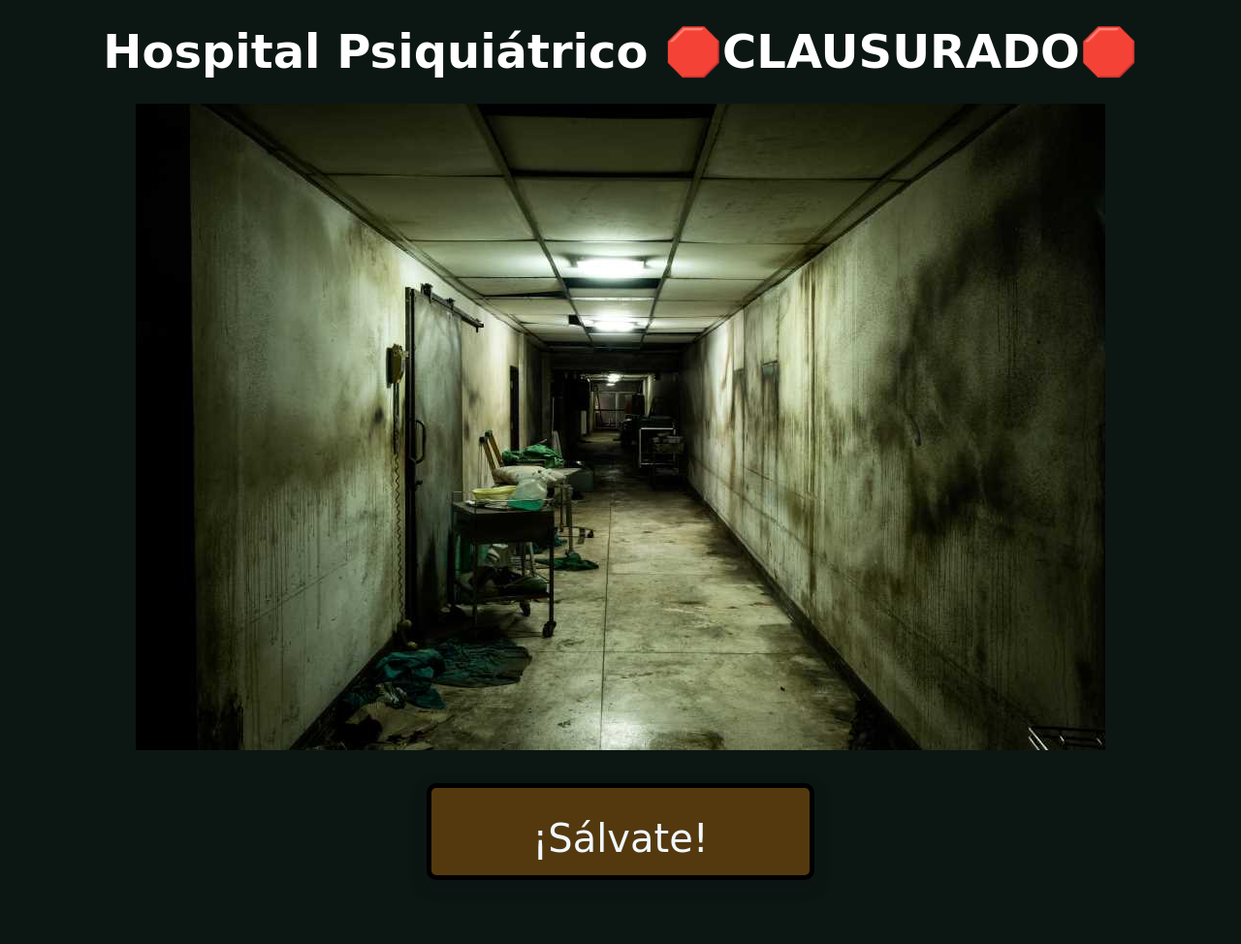
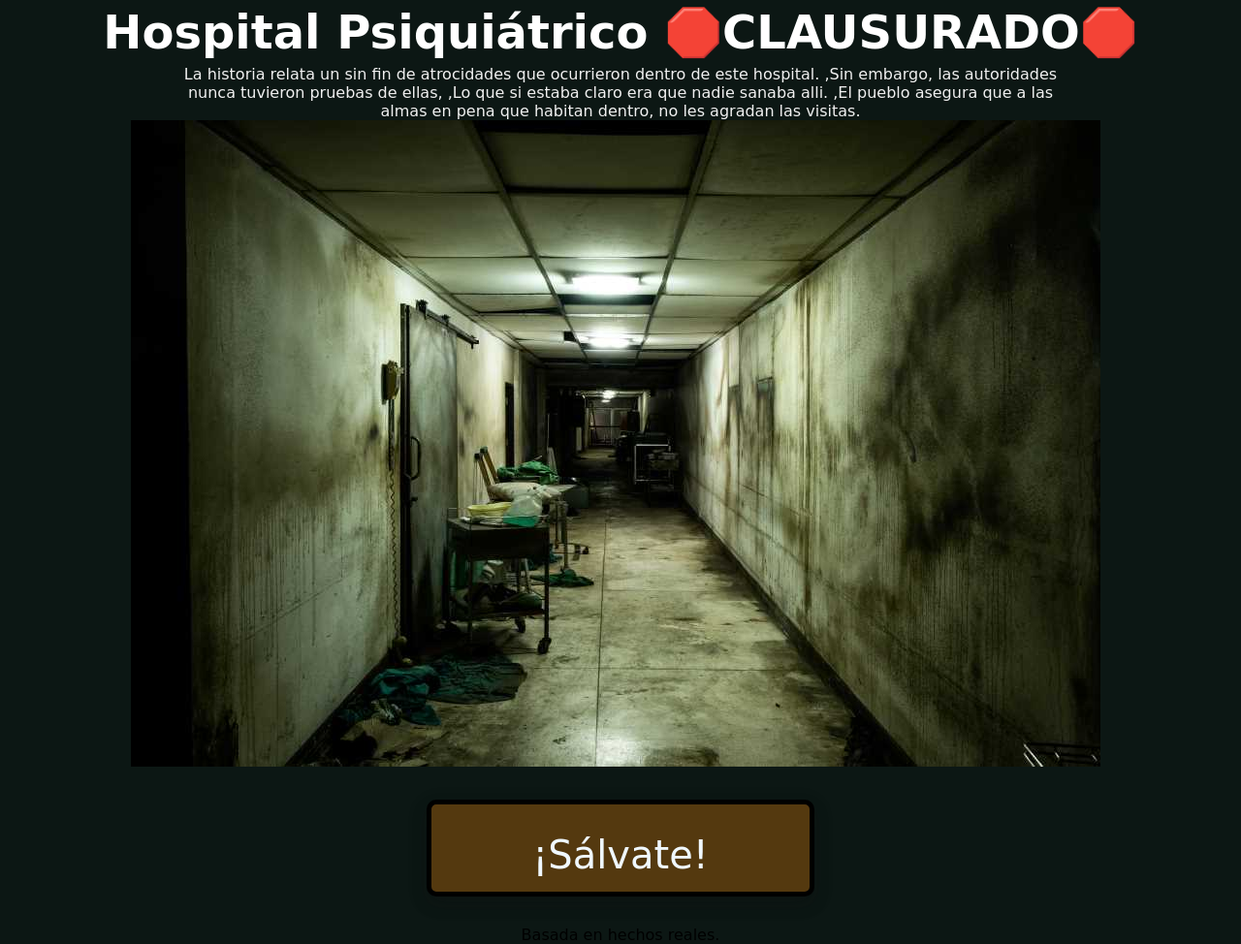
Before and after one commit to GBGiulianaBejarano/proyectofinal-JS-Bejarano, a plain HTML site: page index.html in a window 1280 px wide. Shown: the whole page at 97% size. Before the commit the page ends 938 px from the top, so only its background shows below. Drawn offline with Linux system fonts and the light colour scheme; some packages are replaced by stand-ins of ours; a script that the page names is missing; a web font is replaced by a local one.

Commit message:
proyectojs

```diff
--- a/css/style.css
+++ b/css/style.css
@@ -24,12 +24,6 @@ body {
 p{
     margin: 0 10px;
 }
-
-/* div {
-    display: flex;
-    align-items: center;
-    justify-content: center;
-} */
 
 .iframe {
     height: 100vh;
@@ -64,7 +58,7 @@ h1 {
     text-align: center;
     justify-content: center;
     color: white;
-    margin: 25px;
+    margin: 5px;
     font-family: 'Hanalei Fill', cursive;
 }
 
@@ -81,3 +75,28 @@ button {
     font-family: 'Hanalei Fill', cursive;
     border-radius: 40px;
 }
+
+.content {
+    display: flex;
+    flex-direction: column;
+    align-items: center;
+    justify-content: center;
+    text-align: center;
+    margin: auto;
+}
+
+.image {
+    margin-right: 10px;
+}
+
+#history {
+    display: flex;
+    flex-direction: column;
+    justify-content: center;
+    align-items: center;
+    text-align: center;
+    color: #f0f0f0;
+    margin: 0 180px;
+    align-items: center;
+    z-index: 2;
+}
--- a/index.html
+++ b/index.html
@@ -18,8 +18,11 @@
     </header>
 
     <main>
-        <div>
-            <img src="./css/callejon-abandonado-hospital-psiquiatrico.jpg" alt="hospiPsiquiatricoo">
+        <div class="content">
+            <div id="history"></div>
+            <div class="image">
+                <img src="./css/callejon-abandonado-hospital-psiquiatrico.jpg" alt="hospiPsiquiatricoo">
+            </div>
         </div>
     </main>
 
@@ -33,6 +36,8 @@
     </section>
 
     <div id="creador"></div>
+    <div id="final"></div>
+
 
     <script src="./js/main.js">
 
--- a/js/main.js
+++ b/js/main.js
@@ -18,6 +18,21 @@ function mostrarTexto(texto, callback) {
         callback();
     }, 4000);
 }
+
+    function historia () {
+        const introduccion = [
+            "La historia relata un sin fin de atrocidades que ocurrieron dentro de este hospital. ",
+            "Sin embargo, las autoridades nunca tuvieron pruebas de ellas, ",
+            "Lo que si estaba claro era que nadie sanaba alli. ",
+            "El pueblo asegura que a las almas en pena que habitan dentro, no les agradan las visitas.",
+        ];
+
+        for (let intro of introduccion) {
+            document.querySelector('#history').innerHTML = introduccion;
+        }
+    }
+
+    historia();
 
 
 function mostrarOpciones(opciones, callback) {
@@ -57,19 +72,19 @@ function mostrarOpciones(opciones, callback) {
 
 function iniciarJuego() {
     reproducirAudio();
-    mostrarTexto("Despertaste en un hospital abandonado. No recuerdas cómo llegaste. Sientes que algo te observa. Te asustas y empiezas a correr.", () => {
-        mostrarOpciones("Ves 2 caminos. Elije:\n1 - Izquierda \n2 - Al frente",
+    mostrarTexto("Despertaste en el hospital abandonado ######. No recuerdas cómo llegaste. Sientes que algo te observa. Te asustas y empiezas a correr.", () => {
+        mostrarOpciones("Ves 2 caminos. Elige:\n1 - Izquierda \n2 - Al frente",
             (eleccion) => {
                 if (eleccion === '1') {
                     mostrarTexto("Llegaste a una habitación sin salida. Lo que te seguía te encontró, te masticó los brazos y te desangraste 💀. Muerte muy dolorosa.", () => {
                         mostrarTexto("Juego finalizado \n Gracias por jugar - Fin", () => { });
                     });
                 } else if (eleccion === '2') {
-                    mostrarTexto("Corres rápidamente hacia el frente intentando perder aquello que te sigue, solo viste su sombra, eso no es humano. \n Ves una escalera \n1 - Subís \n2 - Bajas", () => {
-                        mostrarOpciones("Ingresa tu elección", (eleccion) => {
+                    mostrarTexto("Corres rápidamente hacia el frente intentando perder aquello que te sigue, solo viste su sombra, eso no es humano. ", () => {
+                        mostrarOpciones("\n Ves una escalera \n1 - Subís \n2 - Bajas", (eleccion) => {
                             if (eleccion === '1') {
-                                mostrarTexto("Subiste sin mirar atrás y llegaste a un nuevo pasillo, hay 2 puertas \n\n Elije una: \n1 - Puerta roja  \n2 - Puerta verde", () => {
-                                    mostrarOpciones("Ingresa tu elección", (eleccion) => {
+                                mostrarTexto("Subiste sin mirar atrás y llegaste a un nuevo pasillo", () => {
+                                    mostrarOpciones("hay 2 puertas \n\n Elige una: \n1 - Puerta roja  \n2 - Puerta verde", (eleccion) => {
                                         if (eleccion === '1') {
                                             mostrarTexto("Ingresas y encuentras una ventana rota, sus vidrios están por todo el piso.", () => {
                                                 mostrarTexto("Lo que te seguía quiso avalanzarse sobre ti y cortarte la garganta, pero tu pronta reacción te dio la ventaja...", () => {
@@ -84,8 +99,8 @@ function iniciarJuego() {
                                                 });
                                             });
                                         } else if (eleccion === '2') {
-                                            mostrarTexto("Vas a la derecha, la puerta está trabada desde dentro, te alcanzó. Te resististe todo lo que pudiste y lograste escapar, aunque el recuerdo de haberle visto el rostro te atormentará siempre. Solo te quedan 2 opciones \n1 - Saltar por la ventana \n2 - Esconderte", () => {
-                                                mostrarOpciones("Ingresa tu elección", (eleccion) => {
+                                            mostrarTexto("Vas a la derecha, la puerta está trabada desde dentro, te alcanzó. Te resististe todo lo que pudiste y lograste escapar, aunque el recuerdo de haberle visto el rostro te atormentará siempre.", () => {
+                                                mostrarOpciones("Solo te quedan 2 opciones \n1 - Saltar por la ventana \n2 - Esconderte", (eleccion) => {
                                                     if (eleccion === '1') {
                                                         mostrarTexto("Saltás por la ventana y te arrastras por el suelo, te partiste las piernas. Tuviste una muerte llena de angustia y desolación", () => {
                                                             mostrarTexto("Juego finalizado \n Gracias por jugar", () => { });
@@ -133,3 +148,22 @@ const credito = {
 function mostrarCredito({ nombre, residencia, motivo: { origen, rama } }) {
     document.querySelector('#creador').innerHTML = `<p class="cred">${nombre}</p><p class="cred">${residencia}</p> <p class="cred">${origen}</p><p class="cred">${rama}</p>`
 };
+
+function finalGanador() {
+    return new Promise((resolve) => {
+      const mensajeFinal = "Basada en hechos reales.";
+
+      const finalElement = document.querySelector("#final");
+      finalElement.innerHTML = mensajeFinal;
+
+      setTimeout(() => {
+        resolve();
+      }, 100000);
+    });
+  }
+
+finalGanador()
+
+.then(() => {
+    location.reload();
+});
```
